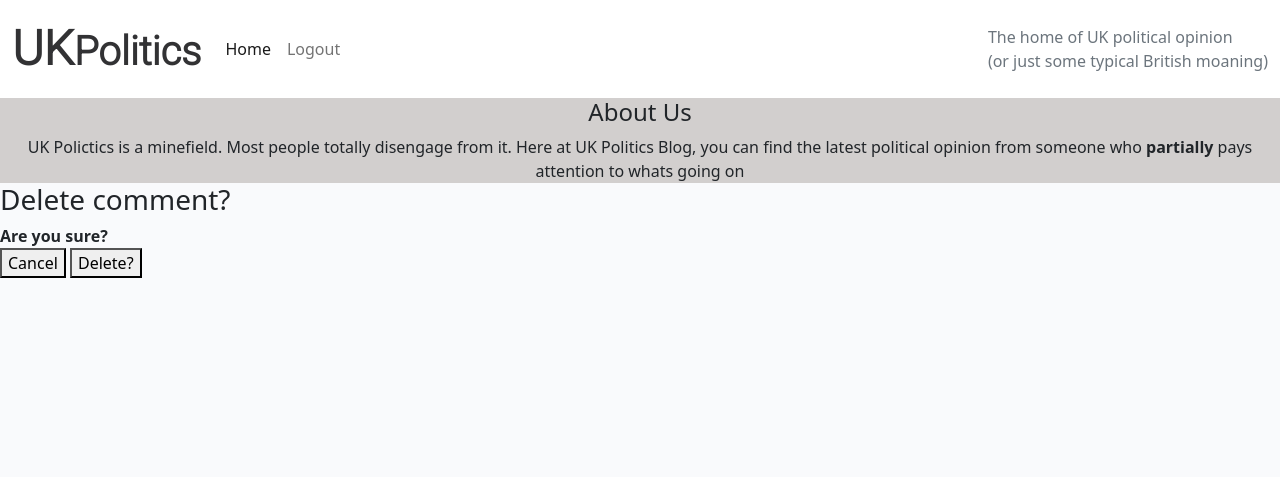
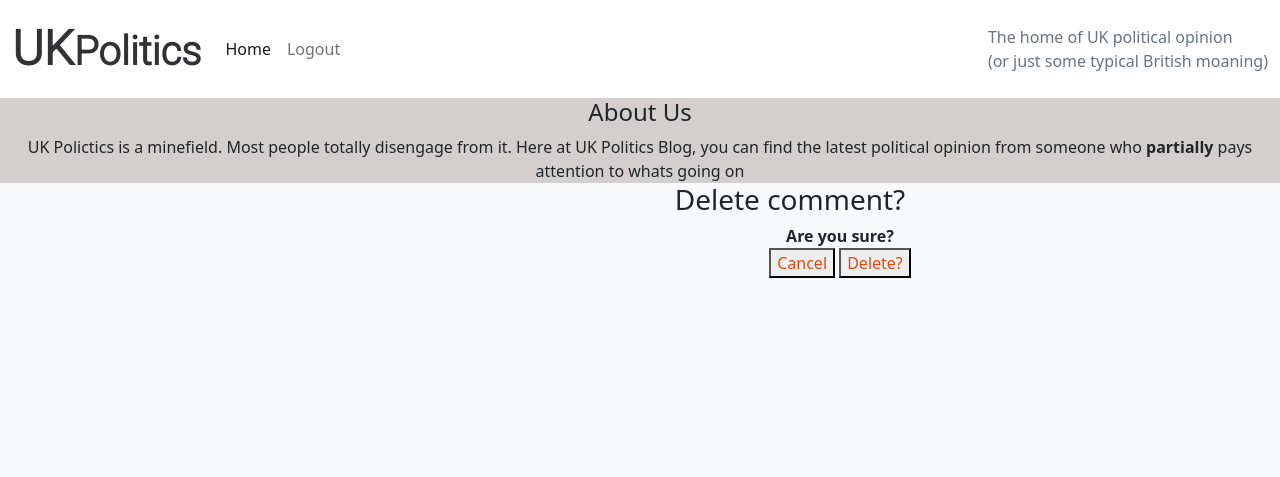
Before and after one commit to Code-Institute-Submissions/Jtune89-JT_Blog_MS4_JanResub, a Django app: template templates/delete_comment.html in a window 1280 px wide. Shown: the top 477 px of the page. Run offline with Django 3.2, Linux system fonts and the light colour scheme; the template is opened without the code that fills it, so the values that code supplies are empty; the visitor is signed in with stand-in values (Sample User, id 1).

Commit message:
update to css of deleting comments

```diff
--- a/static/css/style.css
+++ b/static/css/style.css
@@ -138,3 +138,13 @@ body {
     float: right;
     color: #E84610;
 }
+
+.deleteButtons{
+    float: inline;
+    color: #E84610;
+}
+
+.deleteForm{
+    text-align: center;
+    padding-left: 100px;
+}
--- a/templates/delete_comment.html
+++ b/templates/delete_comment.html
@@ -3,19 +3,19 @@
 {% block content %}
 {% if user.is_authenticated %}
 
-<div>
-    <div class="row">
+<div class="deleteForm">
+    <div class="deleteForm">
         <div>
-            <h3> Delete comment?</h3>
+            <h3 class="deleteForm"> Delete comment?</h3>
         </div>
     </div>
-    <div class="row">
-        <div >
-            <form method="POST">
+    <div class="deleteForm">
+        <div class="deleteForm">
+            <form class="deleteForm" method="POST">
                 {% csrf_token %}
                 <strong>Are you sure?</strong><br />
-                <button onclick="history.back()">Cancel</button>
-                <button>Delete?</button>
+                <button class="deleteButtons" onclick="history.back()">Cancel</button>
+                <button class="deleteButtons" >Delete?</button>
             </form>
         </div>
     </div>
```
